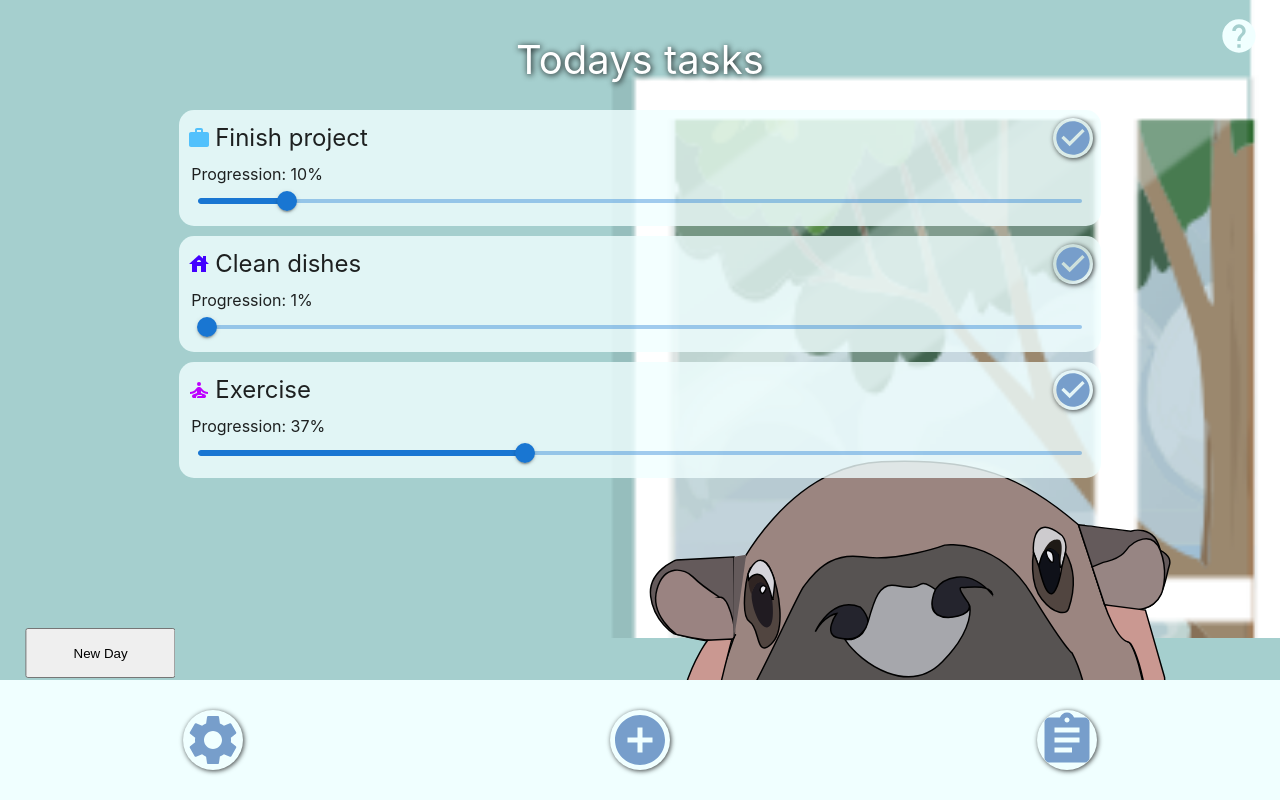
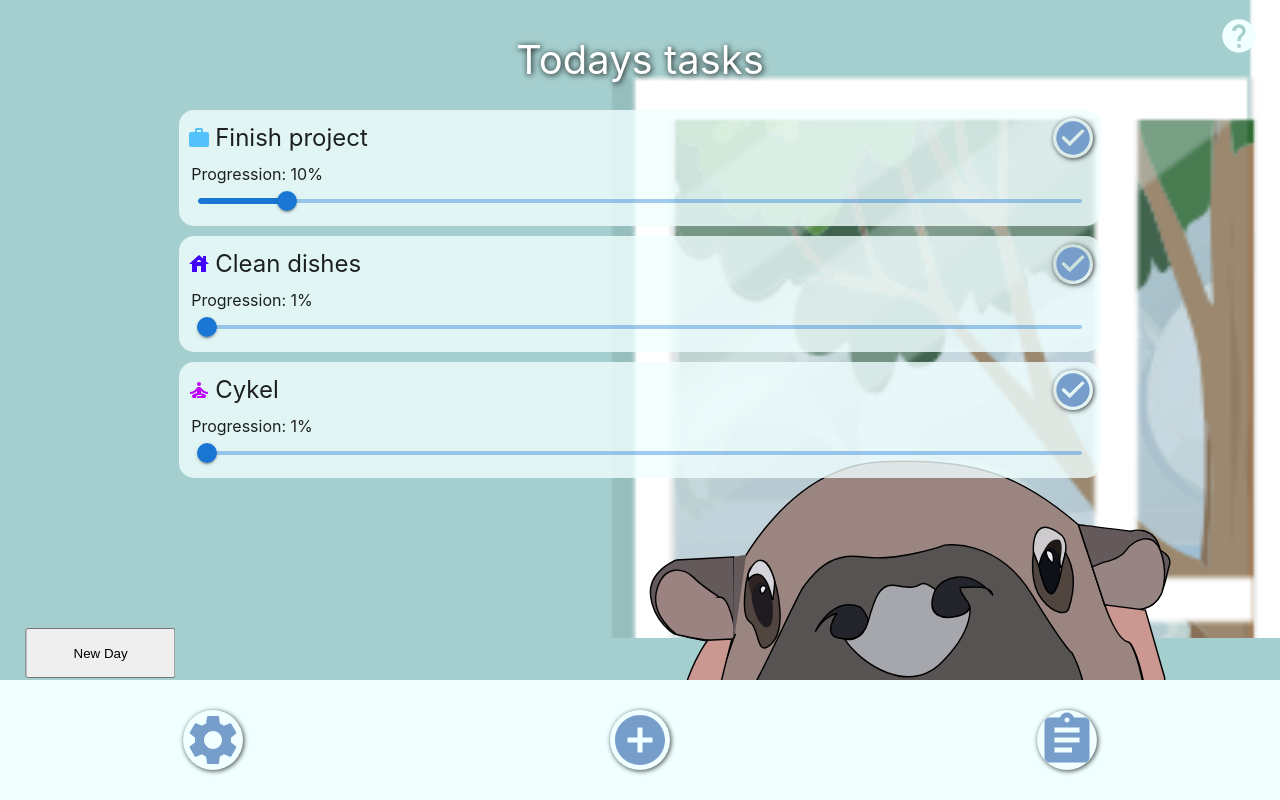
Before and after one commit to R4nd0me/TNM088-Gruppprojekt, a React (Vite) app in the folder project/: page / in a window 1280 px wide. Built offline with nearby package versions, Linux system fonts and the light colour scheme.

Commit message:
merrging

```diff
--- a/project/src/TaskDisplay.jsx
+++ b/project/src/TaskDisplay.jsx
@@ -14,13 +14,14 @@ export default function TaskDisplay({ detailed }) {
   //updateMooDeng(tasks[0].completed, tasks[1].completed, tasks[2].completed);
 
   // const taskDisplay = Task();
-  let { tasks } = useTasksContext(); // Access taskdatabase
+  let { tasks , setTasks} = useTasksContext(); // Access taskdatabase
 
   let location = useLocation(); // useLocation
   console.log(location.state);
-  if (location.state != null) { // Check if new task has been created. Push to task database if a new task is created
-    if (!tasks.includes(location.state)) {
-      tasks.push(location.state);
+  if (location.state != null) {
+    // Check if new task has been created. Push to task database if a new task is created
+    if (location.state && !tasks.some(task => task._id === location.state._id)) {
+      setTasks(prevTasks => [...prevTasks, location.state]);
     }
     console.log(tasks);
   }
@@ -31,6 +32,20 @@ export default function TaskDisplay({ detailed }) {
       return sizeOrder[b.size] - sizeOrder[a.size];
   });
 
+  const todayTask = tasks.filter((task) => task.completed == false);
+
+  const largestTasksPerCategory = Object.values(
+    todayTask.reduce((acc, task) => {
+      const category = task.category;
+
+      // If this category is not yet added or this task has a larger size
+      if (!acc[category] || sizeOrder[task.size] > sizeOrder[acc[category].size]) {
+        acc[category] = task;
+      }
+
+      return acc;
+    }, {})
+  );
   return (
     <div className="taskContainer">
       {detailed ? <p className="todoTitle">Current Tasks:</p> : <p className="todoTitle">Todays tasks</p>}
@@ -42,7 +57,7 @@ export default function TaskDisplay({ detailed }) {
         </div>
       ) : (
         <div className="todo">
-          {test3.map((data, index) => (
+          {largestTasksPerCategory.map((data, index) => (
             <Task key={index} data={data} detailed={false} />
           ))}
         </div>
```
